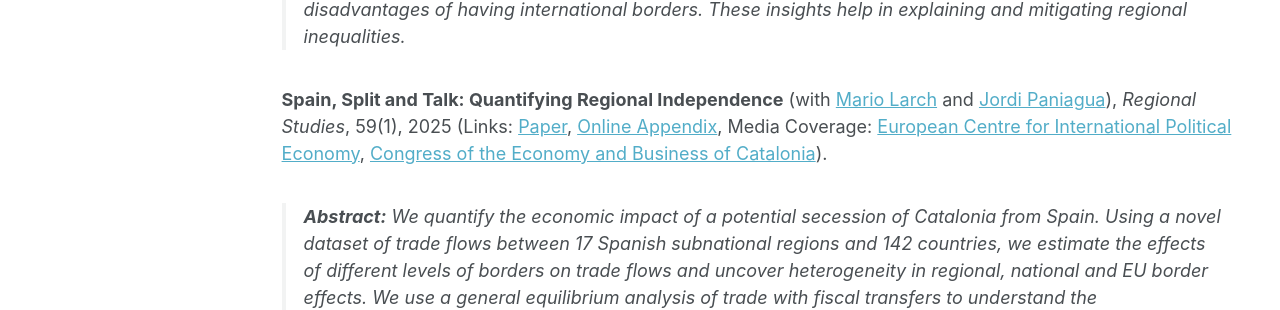
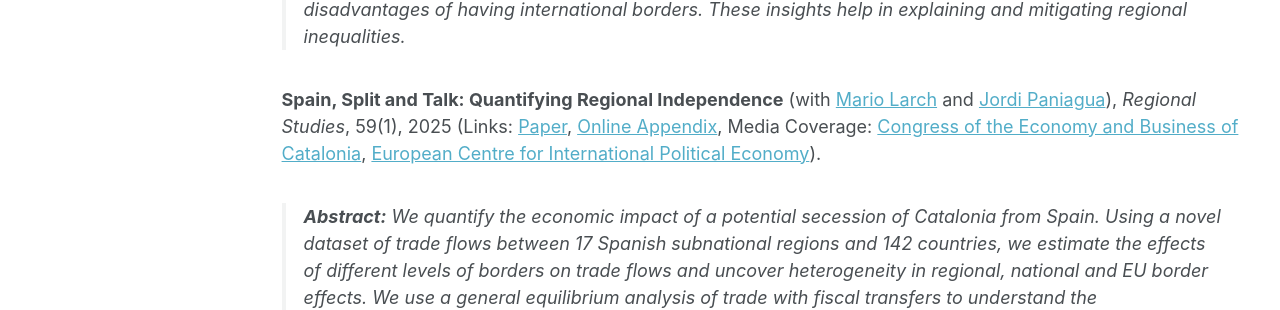
Before and after one commit to hanna-l-adam/hanna-l-adam.github.io, a Jekyll site: the page built from _pages/research.md, in a window 1280 px wide and 900 px high. Shown: the part 423-733 px from the top of the window. Built offline with Jekyll 4.4.1, drawn with Linux system fonts in a browser that asks for light colours; some web fonts are replaced; a script bundle is joined from its source files by our own code; library files that are not in the unit come from our copies.

```diff
--- a/_pages/research.md
+++ b/_pages/research.md
@@ -12,7 +12,7 @@ redirect_from:
 **Trade Agreements and Subnational Income of Border Regions** (with <a href="https://www.ewf.uni-bayreuth.de/en/team/Prof_Mario_Larch/index.php" target="_blank">Mario Larch</a> and <a href="https://www.entwicklung.uni-bayreuth.de/en/team/david-stadelmann/" target="_blank">David Stadelmann</a>), *Economic Inquiry*, 61(4), 2023, pp. 1034–1052 (Links: <a href="https://doi.org/10.1111/ecin.13151" target="_blank">Paper</a>, <a href="https://onlinelibrary.wiley.com/action/downloadSupplement?doi=10.1111%2Fecin.13151&file=ecin13151-sup-0002_Appendix.pdf" target="_blank">Online Appendix</a>, <a href="https://doi.org/10.3886/E191609V3" target="_blank">Replication Files</a>).
 > **Abstract:** This paper analyses the differential effect of trade agreements on income per capita of subnational regions with international borders. We construct an extensive panel dataset covering 1350 regions in 86 countries worldwide between 1950 and 2017. Our results show that trade agreements are positively associated with income per capita of regions sharing contiguous borders with trading partners, relative to regions sharing borders with countries with whom no trade agreements exist. For border regions, the positive relationship of trade agreements and regional income roughly compensates potential income disadvantages of having international borders. These insights help in explaining and mitigating regional inequalities.
 
-**Spain, Split and Talk: Quantifying Regional Independence** (with <a href="https://www.ewf.uni-bayreuth.de/en/team/Prof_Mario_Larch/index.php" target="_blank">Mario Larch</a> and <a href="https://www.uv.es/jorpaso2/" target="_blank">Jordi Paniagua</a>), *Regional Studies*, 59(1), 2025 (Links: <a href="https://www.uv.es/jorpaso2/papers/Spain_Split_talk_cesifo1_wp10742.pdf" target="_blank">Paper</a>, <a href="https://doi.org/10.1080/00343404.2024.2437501" target="_blank">Online Appendix</a>, Media Coverage: <a href="https://ecipe.org/insights/spain-split-and-talk-quantifying-regional-independence/" target="_blank">European Centre for International Political Economy</a>, <a href="https://gestio.coleconomistes.cat/MAILS/DOCS/12.Quantifying%20the%20Potencial%20Economic.pdf" target="_blank">Congress of the Economy and Business of Catalonia</a>).
+**Spain, Split and Talk: Quantifying Regional Independence** (with <a href="https://www.ewf.uni-bayreuth.de/en/team/Prof_Mario_Larch/index.php" target="_blank">Mario Larch</a> and <a href="https://www.uv.es/jorpaso2/" target="_blank">Jordi Paniagua</a>), *Regional Studies*, 59(1), 2025 (Links: <a href="https://www.uv.es/jorpaso2/papers/Spain_Split_talk_cesifo1_wp10742.pdf" target="_blank">Paper</a>, <a href="https://doi.org/10.1080/00343404.2024.2437501" target="_blank">Online Appendix</a>, Media Coverage: <a href="https://gestio.coleconomistes.cat/MAILS/DOCS/12.Quantifying%20the%20Potencial%20Economic.pdf" target="_blank">Congress of the Economy and Business of Catalonia</a>, <a href="https://ecipe.org/insights/spain-split-and-talk-quantifying-regional-independence/" target="_blank">European Centre for International Political Economy</a>).
 > **Abstract:** We quantify the economic impact of a potential secession of Catalonia from Spain. Using a novel dataset of trade flows between 17 Spanish subnational regions and 142 countries, we estimate the effects of different levels of borders on trade flows and uncover heterogeneity in regional, national and EU border effects. We use a general equilibrium analysis of trade with fiscal transfers to understand the consequences of a potential secession with political uncertainty. In counterfactual experiments, we impose new borders on Catalan regional and international trade, potentially within or outside the European Union, resulting in a welfare decline for Catalonia and Spain.
 
 # Working Papers
```
